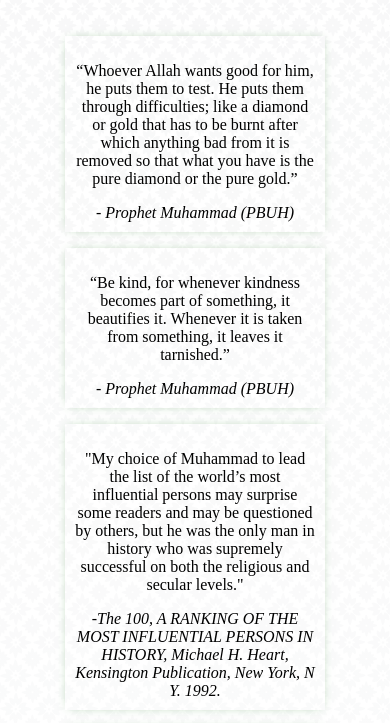
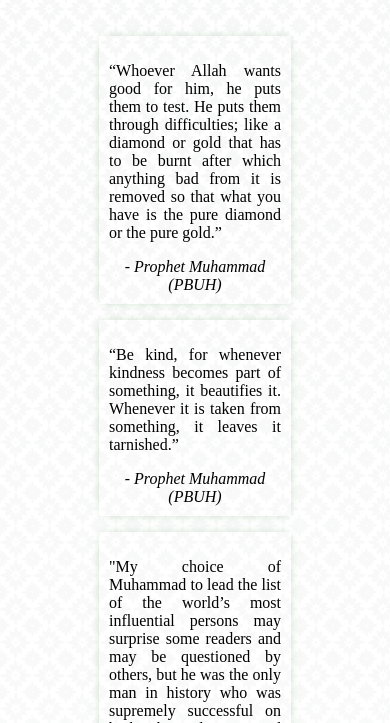
Before and after one commit to mohammedWasik/FCC-Tribute, a plain HTML site: page index.html in a window 390 px wide. Shown: the part 1391-2114 px from the top of the page. Drawn offline with Linux system fonts and the light colour scheme.

Commit message:
fixed css

```diff
--- a/css/style.css
+++ b/css/style.css
@@ -4,7 +4,7 @@
 }
 
 html {
-    background: linear-gradient(rgba(255, 255, 255, 0.4), rgba(255, 255, 255, 1)), url(/img/moroccan-flower.png);
+    background: linear-gradient(rgba(255, 255, 255, 0.4), rgba(255, 255, 255, 1)), url(../img/moroccan-flower.png);
 }
 
 body {
@@ -57,9 +57,21 @@ img {
         padding: 0px;
         padding-bottom: 5px;
     }
+    #quote {
+        width: 100%;
+    }
+}
+
+#quote {
+    width: 80%;
 }
 
 #quote blockquote {
     padding: 10px;
     box-shadow: 0px 0px 10px -4px rgba(52, 137, 48, 0.5);
 }
+
+#quote blockquote p {
+    text-align: justify;
+    text-justify: inter-word;
+}
```
